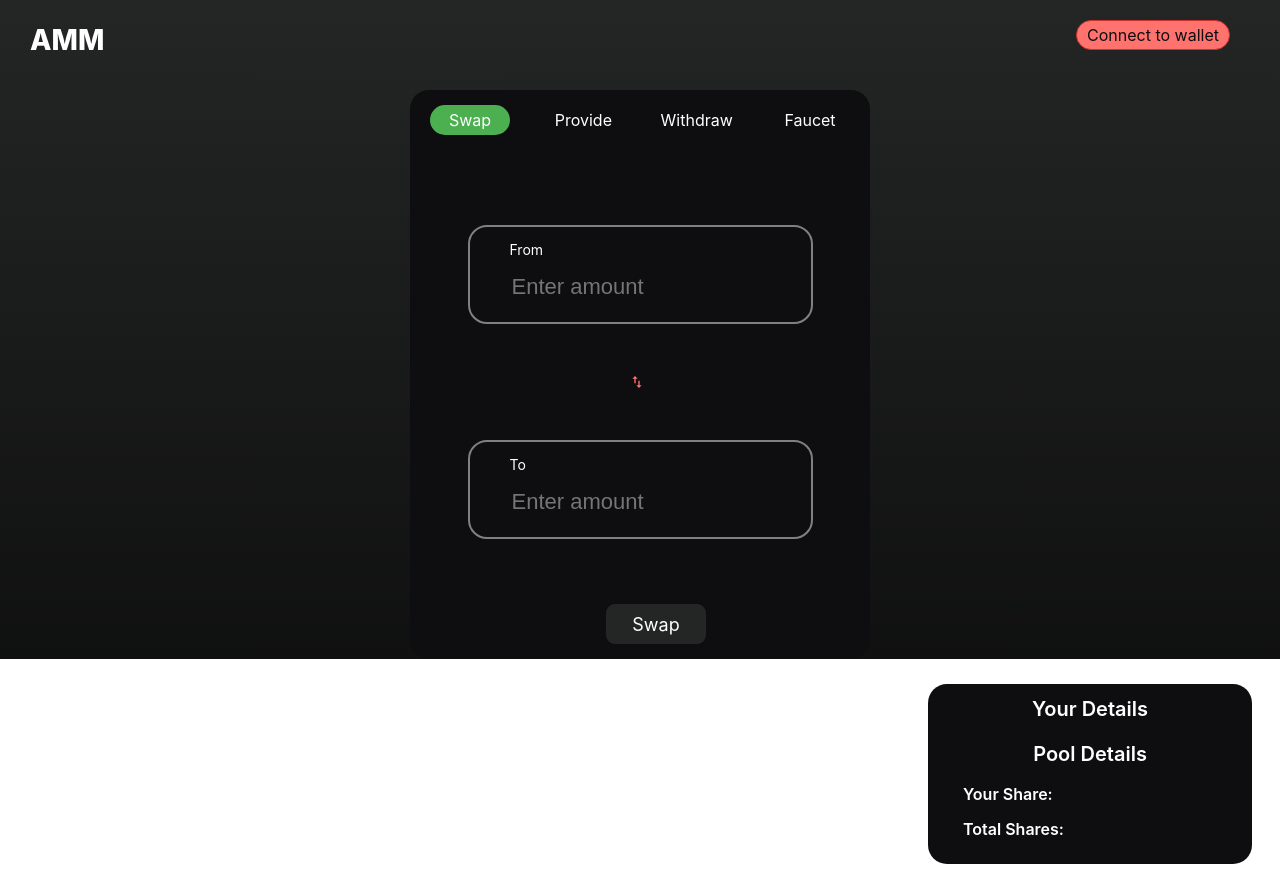
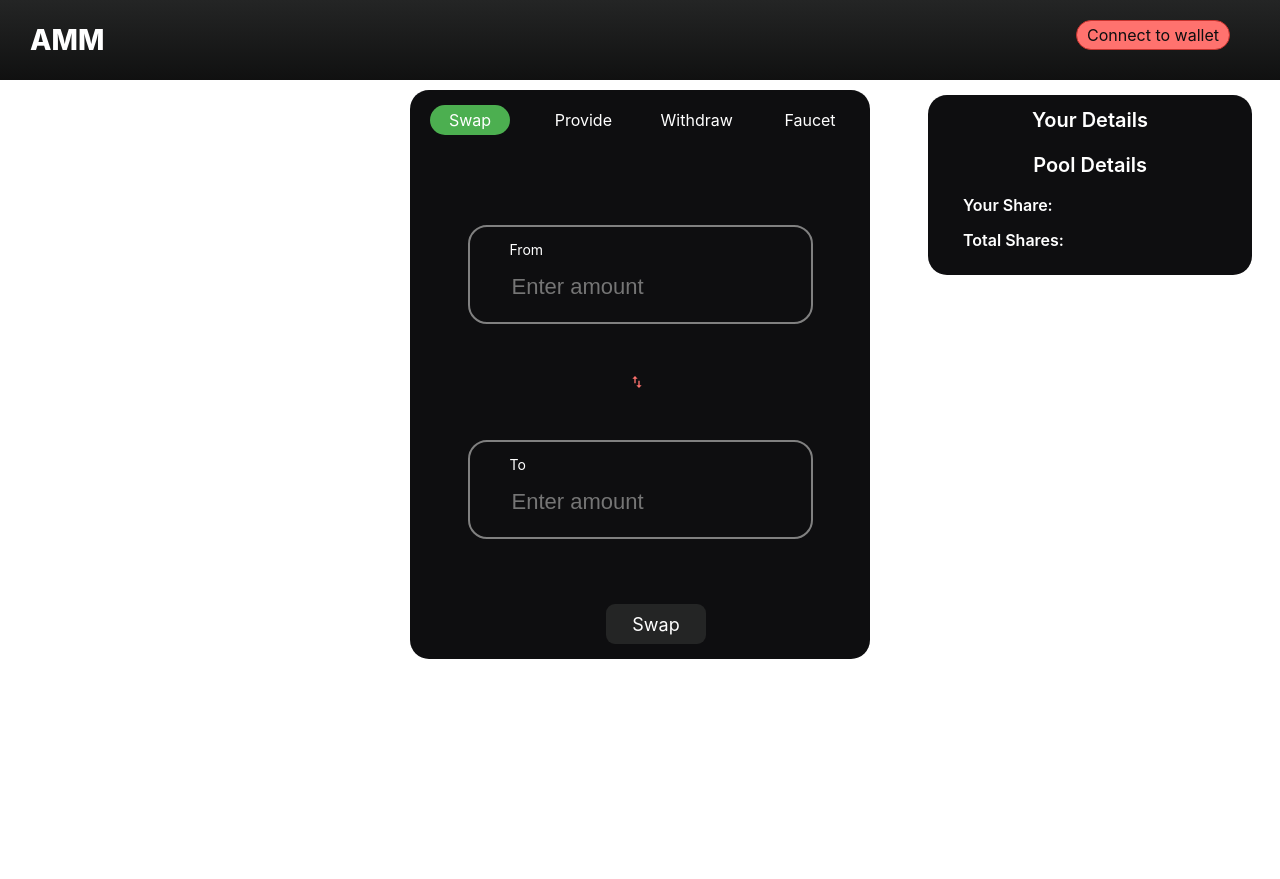
Before and after one commit to codegod2222/Avax-amm-defi, a Next.js app in the folder client/: page / in a window 1280 px wide. After the commit the page ends 800 px from the top, so only its background shows below. Built offline with nearby package versions, Linux system fonts and the light colour scheme.

Commit message:
refactor css

```diff
--- a/client/components/Container/Container.module.css
+++ b/client/components/Container/Container.module.css
@@ -1,6 +1,11 @@
 .centerBody {
-    justify-content: center;
-    height: 100%;
+    display: flex;
+}
+
+.centerContent {
+    position:fixed;
+    inset: auto 0;
+    margin: 0px auto;
 }
 
 .selectTab {
--- a/client/components/Container/Container.tsx
+++ b/client/components/Container/Container.tsx
@@ -27,6 +27,7 @@ export default function Container({ currentAccount }: Props) {
 
   return (
     <div className={styles.centerBody}>
+      <div className={styles.centerContent}>
         <div className={styles.selectTab}>
           <div
             className={
@@ -105,6 +106,7 @@ export default function Container({ currentAccount }: Props) {
             updateDetails={updateDetails}
           />
         )}
+      </div>
       <Details
         token0={token0}
         token1={token1}
--- a/client/components/SlectTab/Select.module.css
+++ b/client/components/SlectTab/Select.module.css
@@ -4,8 +4,8 @@
     padding-top: 5px;
     justify-content: center;
     align-items: center;
+    background-color: #0e0e10;
     border-radius: 0px 0px 19px 19px;
-    background-color: #0e0e10;
     border-top: 0px;
 }
 
```
Lines whose indentation alone changed are shown as unchanged.
